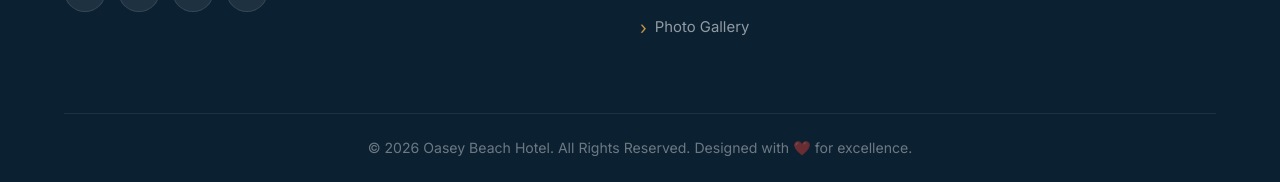
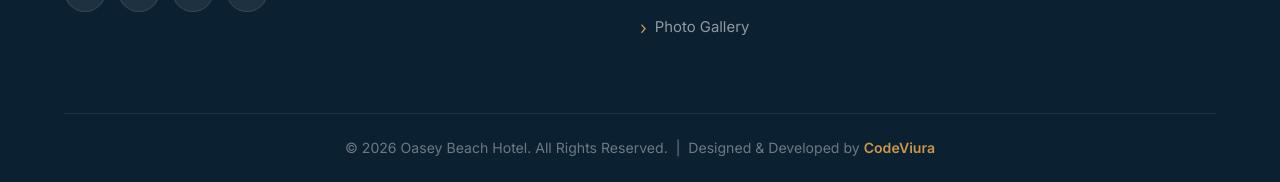
Before and after one commit to sandunmayadunne/Oasey-Beach-Hotel, a plain HTML site: page index.html in a window 1280 px wide. Shown: the part 5971-6153 px from the top of the page. Drawn offline with nearby package versions, Linux system fonts and the light colour scheme; a web font is replaced by a local one.

Commit message:
updated site

```diff
--- a/index.html
+++ b/index.html
@@ -343,7 +343,7 @@
                 </div>
             </div>
             <div class="footer-bottom">
-                <p>&copy; 2026 Oasey Beach Hotel. All Rights Reserved. Designed with ❤️ for excellence.</p>
+                <p>&copy; 2026 Oasey Beach Hotel. All Rights Reserved. &nbsp;|&nbsp; Designed &amp; Developed by <a href="https://codeviura.online/" target="_blank" style="color: var(--primary); font-weight: 600;">CodeViura</a></p>
             </div>
         </div>
     </footer>
```
